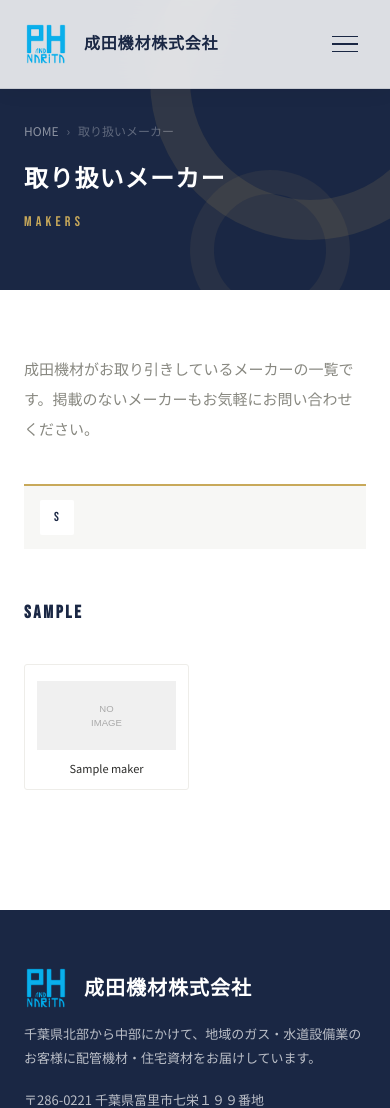
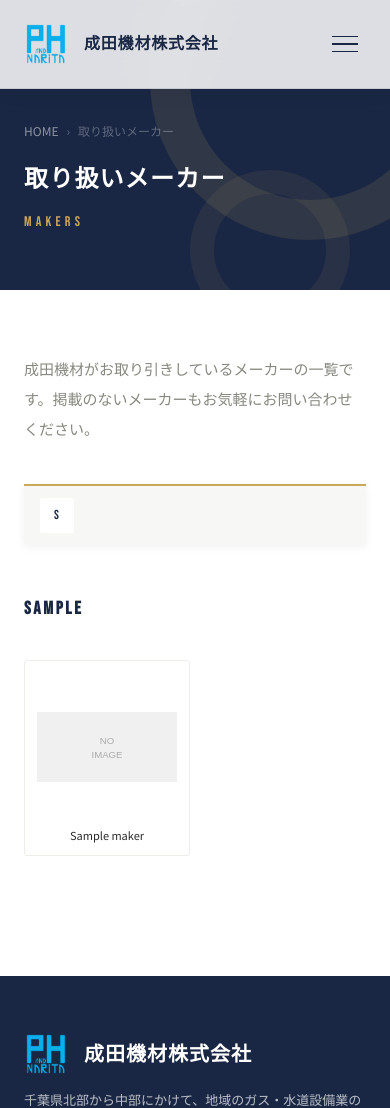
Before and after one commit to narita-kizai/website, a PHP site: page /makers.php in a window 390 px wide. Shown: the top 1108 px of the page. Run offline with PHP 8.4, Linux system fonts and the light colour scheme; tables that the repository leaves empty or names only in its code hold one stand-in row (values such as "Sample post"); some libraries are stand-ins or nearby versions.

Commit message:
取り扱いメーカーの並びを適正化する

```diff
--- a/assets/css/style.css
+++ b/assets/css/style.css
@@ -2690,9 +2690,13 @@ body.inner-page .page.active .content-area {
   flex-wrap: wrap;
   gap: 6px;
   margin-bottom: 48px;
-  padding: 20px 24px;
+  padding: 16px 24px;
   background: var(--gray-100);
   border-top: 2px solid var(--accent);
+  position: sticky;
+  top: 88px;
+  z-index: 100;
+  box-shadow: 0 2px 8px rgba(0,0,0,0.06);
 }
 .makers-index-btn {
   display: inline-block;
@@ -2726,7 +2730,7 @@ body.inner-page .page.active .content-area {
 
 .makers-grid {
   display: grid;
-  grid-template-columns: repeat(auto-fill, minmax(160px, 1fr));
+  grid-template-columns: repeat(4, 1fr);
   gap: 16px;
 }
 .maker-card {
@@ -2747,7 +2751,7 @@ a.maker-card:hover {
 }
 .maker-logo {
   width: 100%;
-  aspect-ratio: 2 / 1;
+  aspect-ratio: 1 / 1;
   display: flex;
   align-items: center;
   justify-content: center;
@@ -2767,10 +2771,10 @@ a.maker-card:hover {
   word-break: break-all;
 }
 
+@media (max-width: 900px) {
+  .makers-grid { grid-template-columns: repeat(3, 1fr); }
+}
 @media (max-width: 640px) {
-  .makers-grid {
-    grid-template-columns: repeat(auto-fill, minmax(130px, 1fr));
-    gap: 12px;
-  }
-  .makers-index { padding: 14px 16px; }
-}
+  .makers-grid { grid-template-columns: repeat(2, 1fr); gap: 10px; }
+  .makers-index { padding: 12px 16px; top: 72px; }
+}
```
